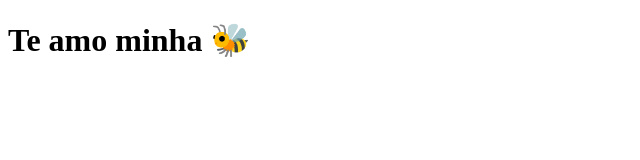
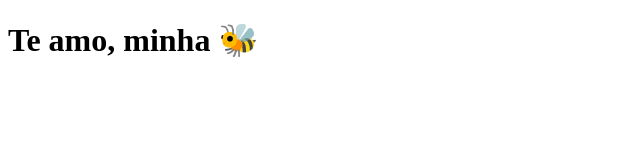
Before and after one commit to CarlosFastLab/clone-tabnews, a Next.js app: page / in a window 1280 px wide. Shown: the top 160 px of the page, without its empty margins (0-640 px from the left). Built offline with nearby package versions, Linux system fonts and the light colour scheme.

Commit message:
Modifying phrase

```diff
--- a/pages/index.js
+++ b/pages/index.js
@@ -1,5 +1,5 @@
 function Home() {
-  return <h1>Te amo minha 🐝</h1>
+  return <h1>Te amo, minha 🐝</h1>
 }
 
 export default Home;
```
